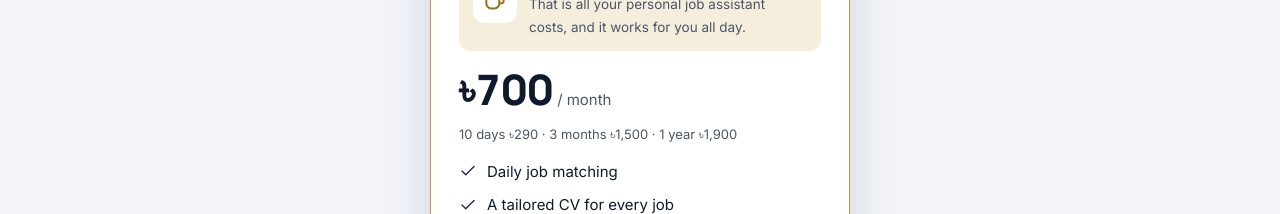
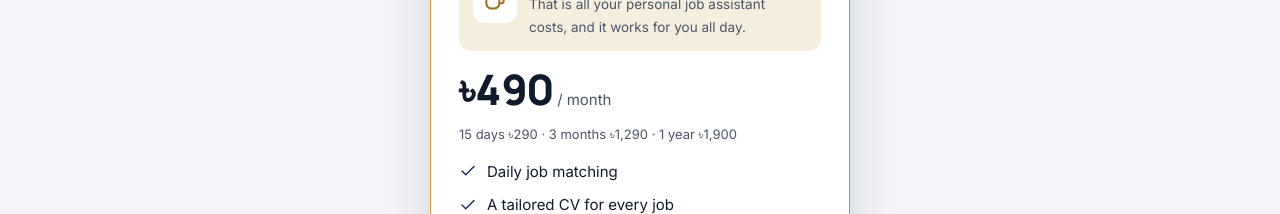
Before and after one commit to anwarjahidkdp-boop/job-switcher, a Next.js app: page / in a window 1280 px wide. Shown: the part 3280-3494 px from the top of the page. Built offline with nearby package versions, Linux system fonts and the light colour scheme; no server answers.

Commit message:
Packs: 15 days instead of 10; Bangladesh 290 / 490 / 1290 / 1900
Co-Authored-By: Claude Opus 5.5 (1M context) <noreply@anthropic.com>
Claude-Session: https://claude.ai/code/session_01UZokbuTdvAwgWyWvFWTV4q

```diff
--- a/src/app/upgrade/page.tsx
+++ b/src/app/upgrade/page.tsx
@@ -69,7 +69,7 @@ export default async function Upgrade({ searchParams }: { searchParams: Promise<
                 {tag ? <span className="pack-tag">{tag}</span> : null}
                 <span className="pack-name">{k.name}</span>
                 <span className="pack-amt num">{formatPrice(p.minor, p.currency)}</span>
-                <span className="pack-sub small">{k.days > 30 ? <>{formatPrice(Math.round(p.minor / (k.days / 30) / (p.currency === "BDT" ? 100 : 1)) * (p.currency === "BDT" ? 100 : 1), p.currency)} a month{save > 0 ? <b> · save {save}%</b> : null}</> : k.days === 10 ? "Try it for a short search" : "Pay month by month"}</span>
+                <span className="pack-sub small">{k.days > 30 ? <>{formatPrice(Math.round(p.minor / (k.days / 30) / (p.currency === "BDT" ? 100 : 1)) * (p.currency === "BDT" ? 100 : 1), p.currency)} a month{save > 0 ? <b> · save {save}%</b> : null}</> : k.days === 15 ? "Try it for a short search" : "Pay month by month"}</span>
               </Link>
             );
           })}
--- a/src/lib/billing/pricing.ts
+++ b/src/lib/billing/pricing.ts
@@ -1,14 +1,14 @@
 // Pro packs and prices per country the user lives in (profiles.home_country, owner decisions 2026-10-20, as competitors do).
-// Four packs, each a one-off payment with no auto-renewal: 10 days, 30 days, 3 months and 1 year.
+// Four packs, each a one-off payment with no auto-renewal: 15 days, 30 days, 3 months and 1 year.
 // People living in Bangladesh pay in taka with bKash; every other country pays by card through Lemon Squeezy, charged in
 // US dollars (usd below, about the local price) while the local price is shown next to it.
 // Outside Bangladesh no pack costs under US$9. Benchmarks (Oct 2026): Teal $13/week, $29/month, $79/3 months;
 // Simplify $39.99/month; Kickresume $24/month; Rezi $29/month. This table is the source of truth.
 import { cc, type CountryCode } from "../countries";
 
-export type PackId = "10d" | "30d" | "90d" | "365d";
+export type PackId = "15d" | "30d" | "90d" | "365d";
 export const PACKS: { id: PackId; days: number; name: string }[] = [
-  { id: "10d", days: 10, name: "10 days" },
+  { id: "15d", days: 15, name: "15 days" },
   { id: "30d", days: 30, name: "30 days" },
   { id: "90d", days: 90, name: "3 months" },
   { id: "365d", days: 365, name: "1 year" },
@@ -22,10 +22,10 @@ export interface PackPrice extends Price { pack: PackId; days: number; name: str
 
 type Quad = [number, number, number, number];
 type Row = { currency: string; local: Quad; usd: Quad };
-// Minor units for [10 days, 30 days, 3 months, 1 year]. Bangladesh and the card prices ($15, $25, $55) set by the owner
+// Minor units for [15 days, 30 days, 3 months, 1 year]. Bangladesh and the card prices ($15, $25, $55) set by the owner
 // 2026-10-20; the year is $99. Local amounts are about the card price at Oct 2026 exchange rates.
 export const PACK_PRICES: Record<CountryCode, Row> = {
-  BD: { currency: "BDT", local: [29000, 70000, 150000, 190000], usd: [0, 0, 0, 0] },
+  BD: { currency: "BDT", local: [29000, 49000, 129000, 190000], usd: [0, 0, 0, 0] },
   US: { currency: "USD", local: [1500, 2500, 5500, 9900], usd: [1500, 2500, 5500, 9900] },
   GB: { currency: "GBP", local: [1149, 1899, 4199, 7499], usd: [1500, 2500, 5500, 9900] },
   CA: { currency: "CAD", local: [2099, 3499, 7699, 13700], usd: [1500, 2500, 5500, 9900] },
@@ -57,7 +57,7 @@ export function formatPrice(minor: number, currency: string): string {
   return `${SYMBOL[currency] ?? `${currency} `}${n}`;
 }
 
-/** The monthly price as a daily amount, rounded up: whole taka in Bangladesh (৳700 → ৳24), cents elsewhere. */
+/** The monthly price as a daily amount, rounded up: whole taka in Bangladesh (৳490 → ৳17), cents elsewhere. */
 export function perDay(p: { minor: number; currency: string }): string {
   const day = p.currency === "BDT" ? Math.ceil(p.minor / 30 / 100) * 100 : Math.ceil(p.minor / 30);
   return formatPrice(day, p.currency);
```
Also changed, not shown: 1 other file (tests, documents, lock files or other folders).
